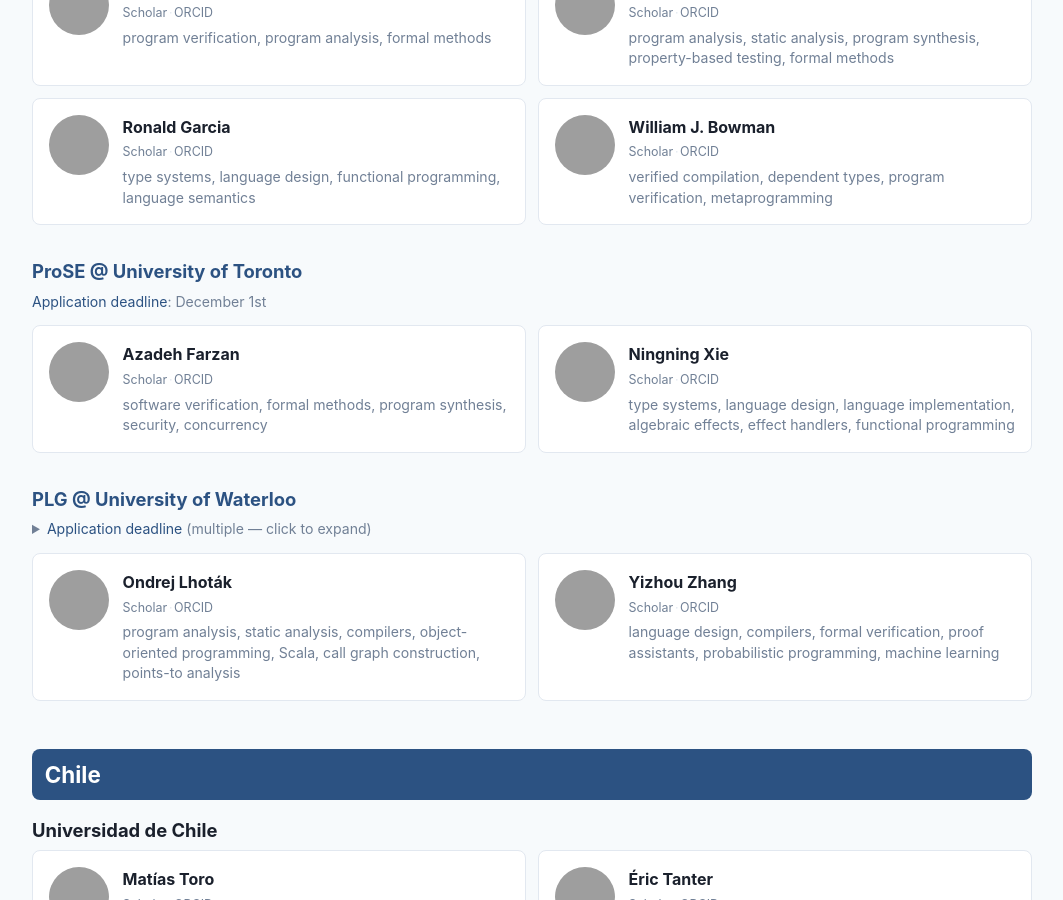
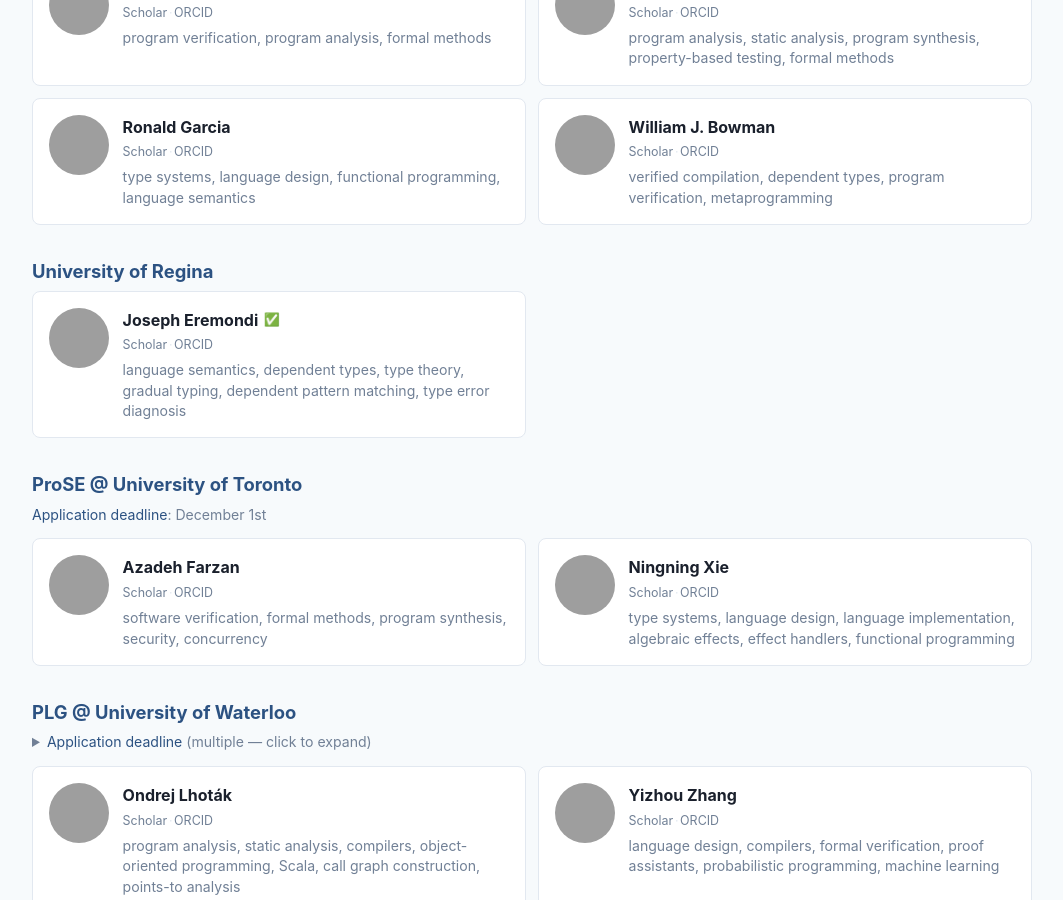
Before and after one commit to leo-ard/phd-applications, a Jekyll site: the page built from index.html, in a window 1280 px wide and 900 px high, scrolled down 3428 px. Shown: the whole window, without its empty margins (108-1171 px from the left). Built offline with Jekyll 4.4.1, drawn with Linux system fonts in a browser that asks for light colours; grey boxes are pictures that could not be loaded.

Commit message:
Add Joseph Eremondi

```diff
--- a/_data/directory.yml
+++ b/_data/directory.yml
@@ -182,6 +182,15 @@
       scholar: https://scholar.google.com/citations?user=Vbnpt_EAAAAJ
       orcid: https://orcid.org/0000-0002-6402-4840
       research: verified compilation, dependent types, program verification, metaprogramming
+  - name: University of Regina
+    url: https://www.uregina.ca/science/computer-science/index.html
+    professors:
+    - name: Joseph Eremondi
+      homepage: https://www2.cs.uregina.ca/~eremondj/
+      scholar: https://scholar.google.ca/citations?user=dO1wEV0AAAAJ
+      orcid: https://orcid.org/0000-0002-9631-4826
+      research: language semantics, dependent types, type theory, gradual typing, dependent pattern matching, type error diagnosis
+      taking_students: 'yes'
   - name: ProSE @ University of Toronto
     url: https://www.cs.toronto.edu/~prose/
     deadline: December 1st
```
Also changed, not shown: README.md.
